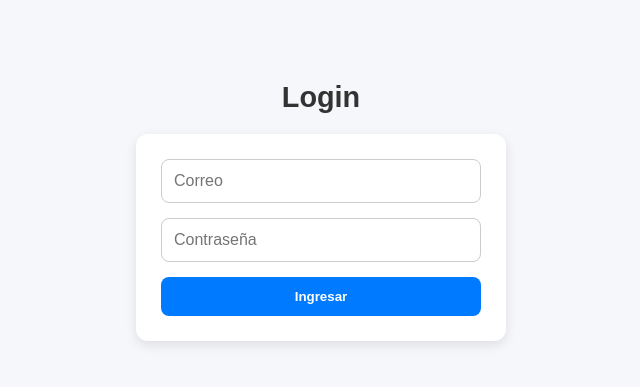
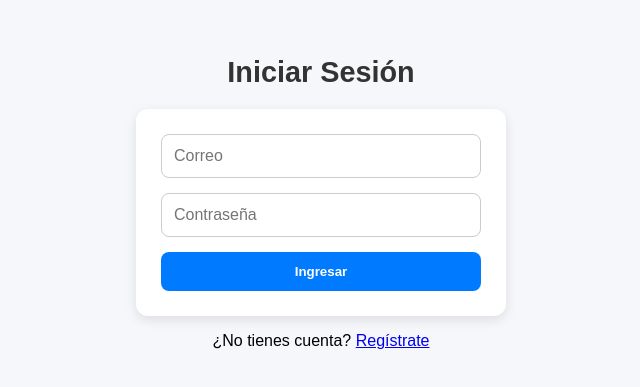
Before and after one commit to ProyectosVV/Front-end, a React (Vite) app: page / in a window 1280 px wide. Shown: the part 201-588 px from the top of the page, without its empty margins (319-959 px from the left). Built offline with nearby package versions, Linux system fonts and the light colour scheme.

Commit message:
Registro

```diff
--- a/src/App.jsx
+++ b/src/App.jsx
@@ -2,6 +2,7 @@ import React, { useState } from "react";
 import { BrowserRouter as Router, Routes, Route, Navigate } from "react-router-dom";
 
 import Login from "./Vistas/Login";
+import Registro from "./Vistas/Registro";
 import { Menuadmin } from "./Vistas/Menus/MenuAdmin";
 import { Home } from "./Home";
 import { PanelDeControl } from "./Vistas/Administrador/Panel-de-control";
@@ -17,6 +18,7 @@ function App() {
       <Routes>
         <Route path="/login" element={<Login setUser={setUser} />} />
         <Route path="/" element={<Login />} />
+        <Route path="/registro" element={<Registro />} />
 
         <Route path="/admin" element={<Menuadmin />}>
              <Route index element={<PanelDeControl />} />
--- a/src/Vistas/Login.jsx
+++ b/src/Vistas/Login.jsx
@@ -41,7 +41,7 @@ function Login() {
 
   return (
     <section className="login-container">
-      <h2 className="login-title">Login</h2>
+      <h2 className="login-title">Iniciar Sesión</h2>
       <form onSubmit={handleLogin} className="login-form">
         <input
           type="email"
@@ -63,8 +63,19 @@ function Login() {
           Ingresar
         </button>
       </form>
+
       {error && <p className="login-error">{error}</p>}
+
+      <div className="toggle">
+        <p>
+          ¿No tienes cuenta?{" "}
+          <a href="/registro" className="link">
+            Regístrate
+          </a>
+        </p>
+      </div>
     </section>
+
   );
 }
 
--- a/src/Vistas/Registro.jsx
+++ b/src/Vistas/Registro.jsx
@@ -5,6 +5,7 @@ function Login() {
   const [correo, setCorreo] = useState("");
   const [contrasena, setContrasena] = useState("");
   const [nombre, setNombre] = useState(""); // solo para regsitro
+  const [telefono, setTelefono] = useState("");
   const [error, setError] = useState("");
 
   // Registro
@@ -24,6 +25,7 @@ function Login() {
       nombre,
       correo,
       contrasena,
+      telefono,
       rol: 2,
     };
 
@@ -62,6 +64,14 @@ function Login() {
           className="login-input"
           required
         />
+         <input
+          type="text"
+          placeholder="Telefono"
+          value={telefono}
+          onChange={(e) => setTelefono(e.target.value)}
+          className="login-input"
+          required
+        />
         <button type="submit" className="login-button">
           Registrarse
         </button>
```
